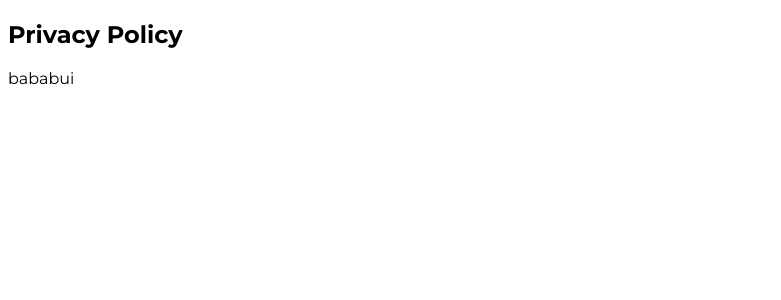
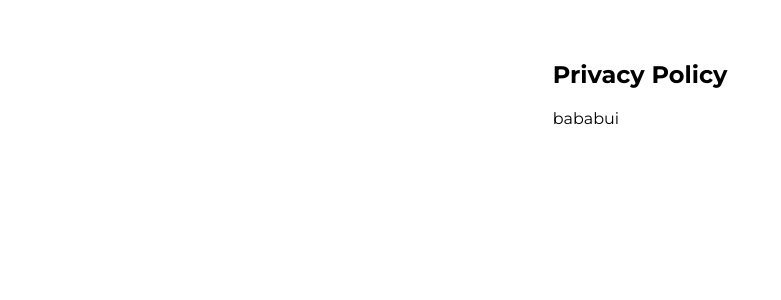
Before and after one commit to thegalluzz/webflow-template-remake, a Next.js app: page /privacy-policy in a window 1280 px wide. Shown: the top 300 px of the page, without its empty margins (0-781 px from the left). Built offline with nearby package versions, Linux system fonts and the light colour scheme.

Commit message:
fixed privacy policy

```diff
--- a/pages/privacy-policy.tsx
+++ b/pages/privacy-policy.tsx
@@ -5,7 +5,7 @@ import styles from '@/styles/Home.module.css'
 export default function Privacy() {
     return (
         <>
-            <section className={styles.privacypolicysection}>
+            <section className={styles.PrivacyPolicySection}>
                 <div>
                     <h1>Privacy Policy</h1>
                     <p>bababui</p>
--- a/styles/Home.module.css
+++ b/styles/Home.module.css
@@ -803,3 +803,13 @@
 }
 
 /* End Blog Page CSS */
+
+/* Privacy Policy */
+.PrivacyPolicySection {
+  margin-top: 40px;
+  margin-bottom: 40px;
+  display: flex;
+  align-content: center;
+  justify-content: center;
+}
+/* End Privacy Policy */
```
Also changed, not shown: components/footer/footer.module.css (+0 -8 lines).
